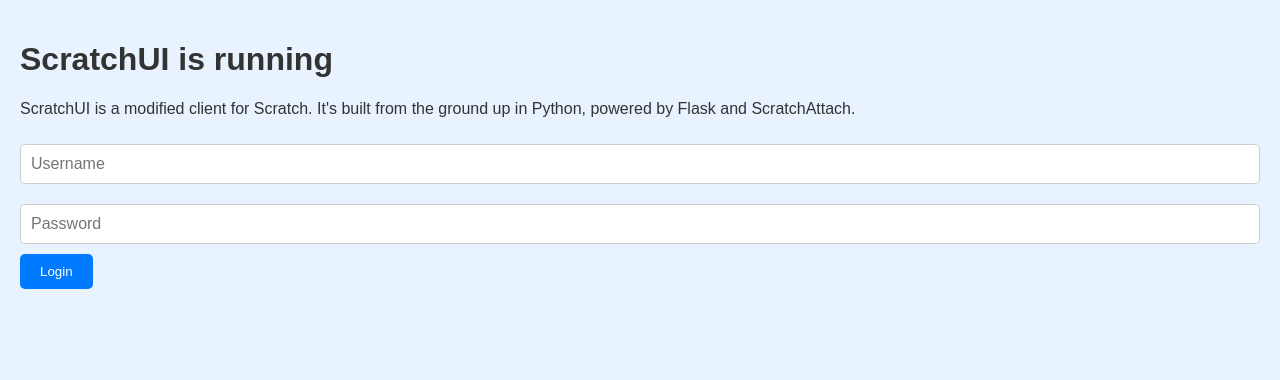
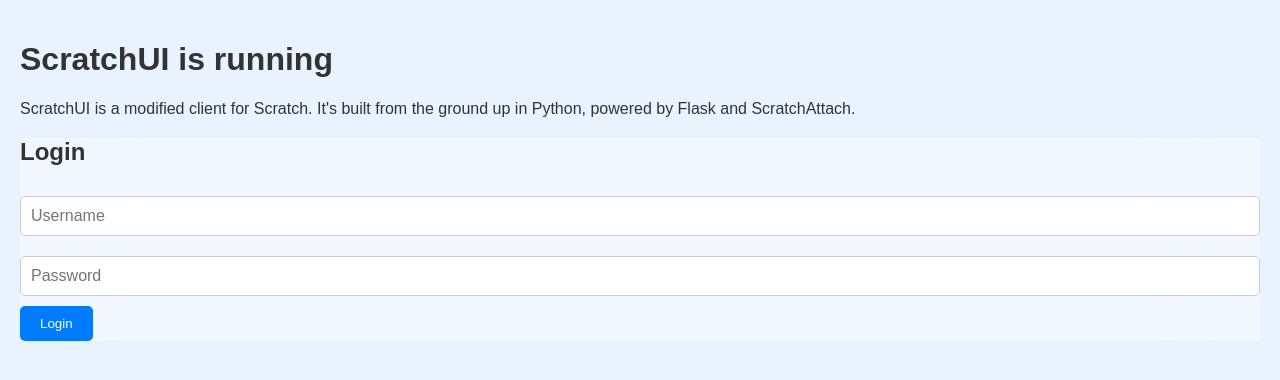
Before and after one commit to uukelele-scratch/scratch-ui, a Flask app: page / in a window 1280 px wide. Shown: the top 380 px of the page. Run offline with Flask 3, Linux system fonts and the light colour scheme.

Commit message:
updated login styles

```diff
--- /dev/null
+++ b/static/script.js
@@ -0,0 +1,44 @@
+function alert(message) {
+    return new Promise((resolve) => {
+        const overlay = document.createElement('div');
+        overlay.style.position = 'fixed';
+        overlay.style.top = '0';
+        overlay.style.left = '0';
+        overlay.style.width = '100%';
+        overlay.style.height = '100%';
+        overlay.style.backgroundColor = 'rgba(0, 0, 0, 0.5)';
+        overlay.style.zIndex = '999';
+
+        const ca = document.createElement('div');
+        ca.classList.add('alert');
+
+        const messagePara = document.createElement('p');
+        messagePara.innerText = message;
+        ca.appendChild(messagePara);
+
+        const closeButton = document.createElement('button');
+        closeButton.innerText = 'OK';
+        closeButton.onclick = function() {
+            ca.style.transition = 'all 0.3s ease';
+            ca.style.transform = 'scale(0.01)';
+            setTimeout(function () {
+                document.body.removeChild(ca);
+                document.body.removeChild(overlay);
+                resolve();
+            }, 300);
+        };
+        const closeButtonContainer = document.createElement('div');
+        closeButtonContainer.appendChild(closeButton);
+        ca.appendChild(closeButtonContainer);
+
+        document.body.appendChild(overlay);
+        document.body.appendChild(ca);
+
+        ca.style.transition = 'none';
+        ca.style.transform = 'scale(0.01)';
+        requestAnimationFrame(function() {
+            ca.style.transition = 'transform 0.3s ease';
+            ca.style.transform = 'scale(1)';
+        });
+    });
+}
--- a/static/styles.css
+++ b/static/styles.css
@@ -54,3 +54,8 @@ input[type="password"]:focus {
     outline: none;
     box-shadow: 0 0 5px rgba(0, 123, 255, 0.5);
 }
+
+#login {
+    background: rgba(255, 255, 255, 0.4);
+    backdrop-filter:blur(50px);
+}
--- a/templates/index.html
+++ b/templates/index.html
@@ -5,15 +5,21 @@
         <meta name="viewport" content="width=device-width, initial-scale=1.0">
         <title>ScratchUI</title>
         <link rel="stylesheet" href="/static/styles.css">
+        <script src="/static/script.js"></script>
     </head>
     <body>
         <h1>ScratchUI is running</h1>
         <p>ScratchUI is a modified client for Scratch. It's built from the ground up in Python, powered by Flask and ScratchAttach.</p>
-        <input type="text" id="username" placeholder="Username">
-        <input type="password" id="password" placeholder="Password">
-        <button onclick="login()">Login</button>
+        <div id="login">
+            <h2>Login</h2>
+            <input type="text" id="username" placeholder="Username">
+            <input type="password" id="password" placeholder="Password">
+            <button onclick="login()">Login</button>
+        </div>
     </body>
     <script>
-        function login() {}
+        function login() {
+            alert("Login not yet implemented.");
+        }
     </script>
 </html>
```
